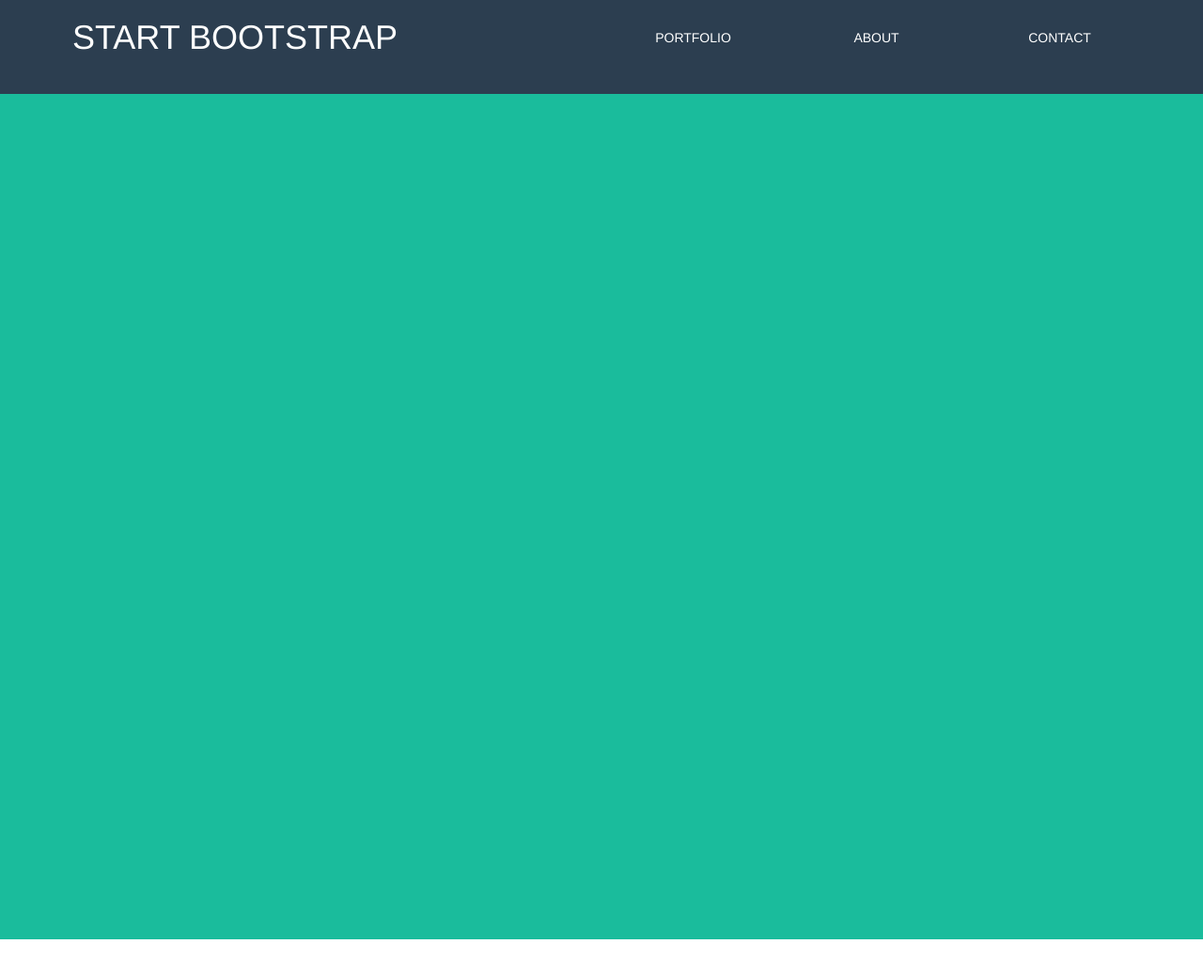
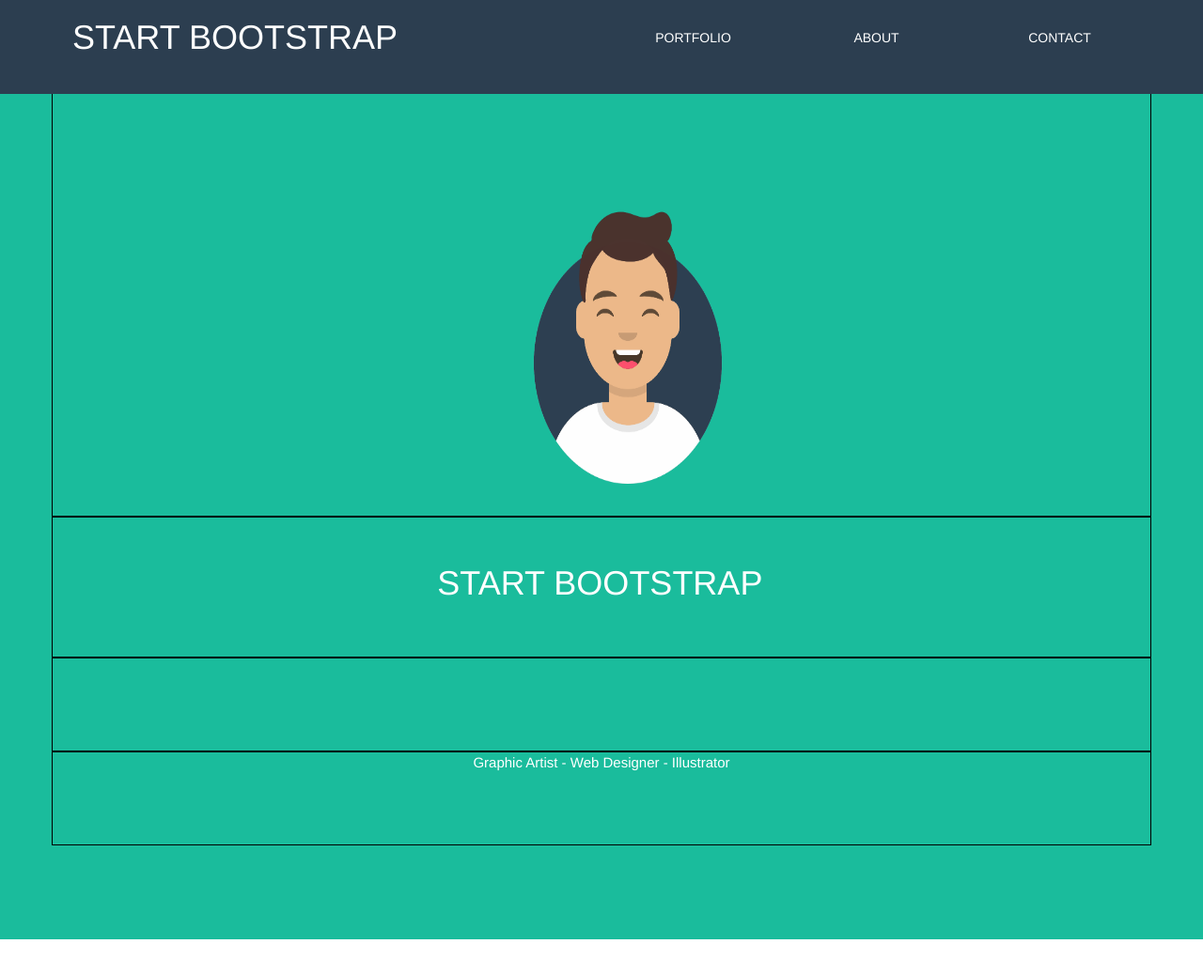
Before and after one commit to racheleterzoli/html-css-focuslist, a plain HTML site: page index.html in a window 1280 px wide. Shown: the top 1038 px of the page at 94% size. Drawn offline with nearby package versions, Linux system fonts and the light colour scheme.

Commit message:
avanzamento

```diff
--- a/css/style.css
+++ b/css/style.css
@@ -7,6 +7,7 @@
   width: 100%;
   color:white;
   text-align: center;
+  z-index: 1;
 }
 .azzurro{
   background-color:#1abc9c;
@@ -26,3 +27,36 @@
 .testo{
 margin-top: 30px;
 }
+.uno{
+  padding-top:5%;
+  height:55%;
+  border:1px black solid;
+
+}
+.due{
+  padding-top: 30px;
+  height:15%;
+  border:1px black solid;
+  color:white;
+  font-size: 100px;
+
+}
+
+.tre{
+  height:10%;
+  border:1px black solid;
+}
+.quattro{
+  text-align: center;
+  font-size: 15px;
+  height:10%;
+  border:1px black solid;
+    color:white;
+  margin-bottom:5%;
+}
+#omino{
+margin-top:150px;
+height:300px;
+width:220px;
+}
+.due{
--- a/index.html
+++ b/index.html
@@ -32,15 +32,42 @@
           </div>
         </div>
       </div>
+    </div>
 
     <div class="container">
 
-</div>
+
     </div>
   </header>
   <main>
     <div class="azzurro">
+      <div class=" uno container">
+        <div class="row">
+          <div class="col-lg-offset-5 col-lg-2">
+            <img id="omino" src="immagini/avataaars.jpg" alt="">
 
+          </div>
+
+        </div>
+
+      </div>
+      <div class=" due container">
+        <div class="col-lg-offset-4 col-lg-4">
+
+
+        <h1> START BOOTSTRAP</h1>
+      </div>
+      </div>
+      <div class="tre container">
+
+
+      </div>
+      <div class="quattro container">
+<div class="col-lg-offset-4 col-lg-4">
+<p>Graphic Artist - Web Designer - Illustrator</p>
+</div>
+
+      </div>
     </div>
     <div class="bianca">
 
```
Lines whose indentation alone changed are shown as unchanged.
